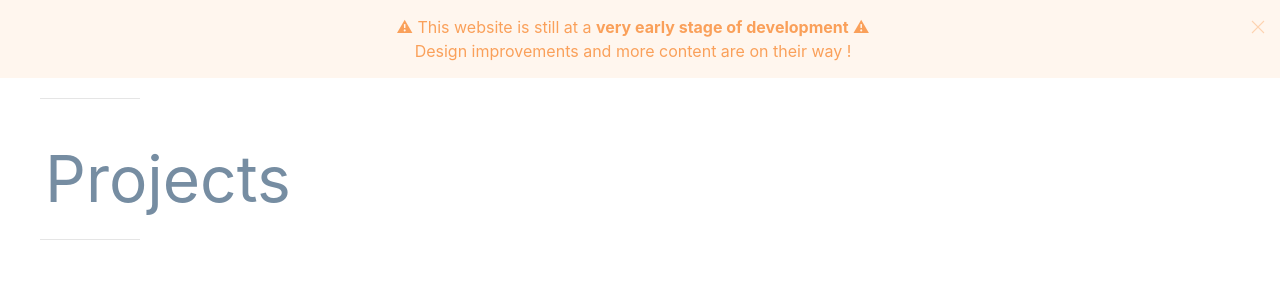
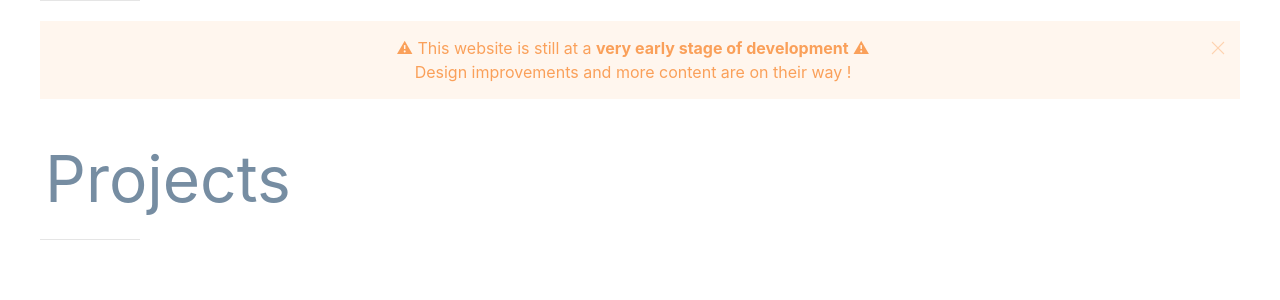
Before and after one commit to Nathanmalnoury/portfolio, a Django app: page /projects/ in a window 1280 px wide. Shown: the part 80-380 px from the top of the page. Run offline with Django 3.2, Linux system fonts and the light colour scheme; data that the repository does not hold is empty; some libraries are stand-ins or nearby versions.

Commit message:
better use of uk container in base.html
fixed width for project card


specify version in requirements.txt

```diff
--- a/personal_portfolio/templates/base.html
+++ b/personal_portfolio/templates/base.html
@@ -58,18 +58,19 @@
 
     </nav>
 
-<div uk-sticky>
-    <div class="uk-alert-warning" uk-alert style="text-align: center;">
-        <a class="uk-alert-close" uk-close></a>
-         ⚠ This website is still at a <b>very early stage of development</b> ⚠ <br> Design improvements and more content are on their way !
-    </div>
-</div>
 
-    <div class="uk-container">
+
+    <div class="uk-container uk-container-xlarge">
+
         <hr class="uk-divider-small">
-        <div class="uk-margin-medium">
+        <div uk-sticky>
+            <div class="uk-alert-warning" uk-alert style="text-align: center;">
+                <a class="uk-alert-close" uk-close></a>
+                ⚠ This website is still at a <b>very early stage of development</b> ⚠ <br> Design improvements and more content are on their way !
+            </div>
+        </div>
             {% block page_content %}{% endblock %}
-        </div>
+
     </div>
 
     <!-- UIkit JS -->
--- a/projects/templates/project_index.html
+++ b/projects/templates/project_index.html
@@ -8,10 +8,10 @@
 <h1 class="uk-heading-medium page-title">Projects</h1>
 <hr class="uk-divider-small">
 
-<ul class="uk-grid uk-grid-medium uk-child-width-1-2@s uk-child-width-1-4@m " id="grid">
+<ul class="uk-flex-center uk-grid uk-grid-medium uk-child-width-1-2@s uk-child-width-1-3@m uk-child-width-1-4@l" id="grid">
 
     {% for project in projects %}
-    <div class="uk-card uk-card-default uk-card-hover uk-padding-remove-left uk-margin-medium-bottom uk-margin-medium-left">
+    <div class="uk-card uk-card-default uk-card-hover uk-padding-remove-left uk-margin-medium-bottom uk-margin-medium-left" style="width:350px">
         <div class="uk-card-header">
             <div class="uk-grid-small uk-flex-middle uk-grid uk-gap-small" style="height: 60px; align-items:center">
 
@@ -36,5 +36,7 @@
     </div>
 
     {% endfor %}
+
 </ul>
+<div id="stop"></div>
 {% endblock %}
--- a/requirements.txt
+++ b/requirements.txt
@@ -1,3 +1,3 @@
-django
-pillow
-mistune
+django==3.0.4
+pillow==7.0.0
+mistune==0.8.4
```
